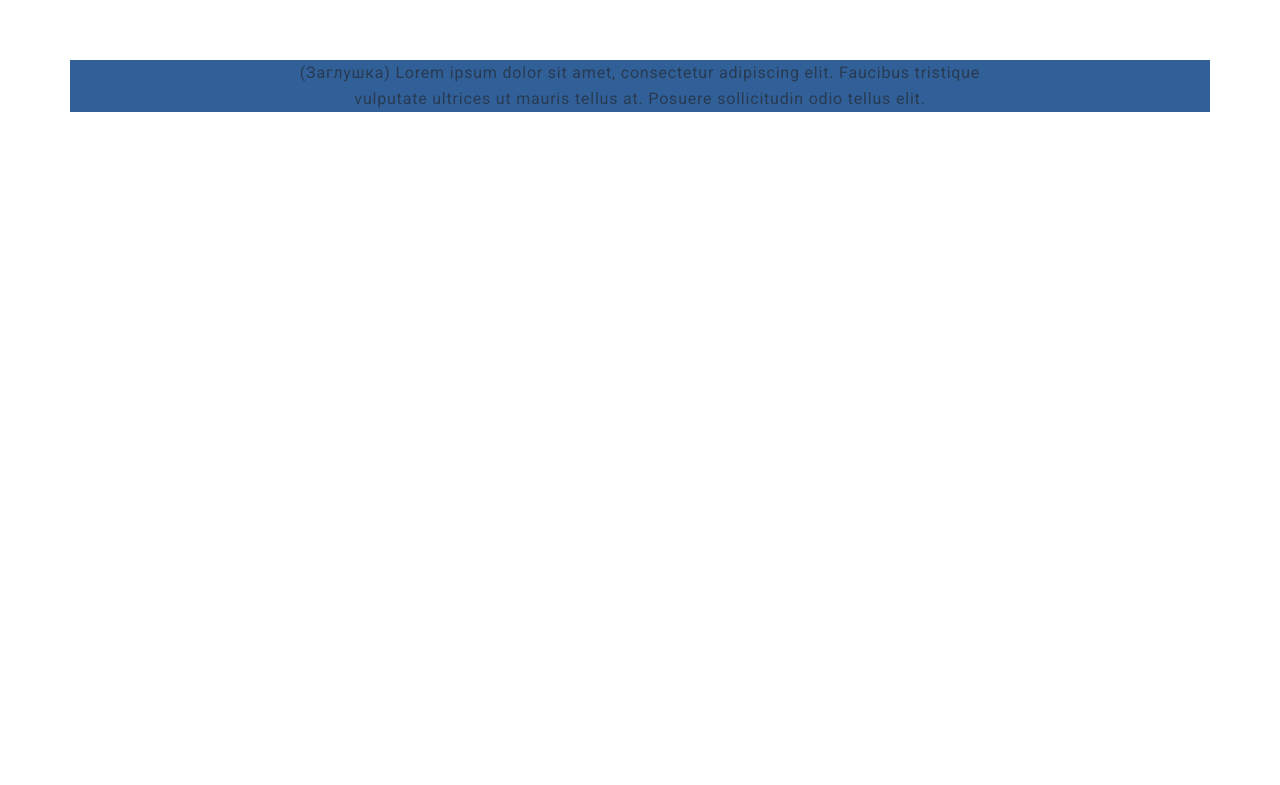
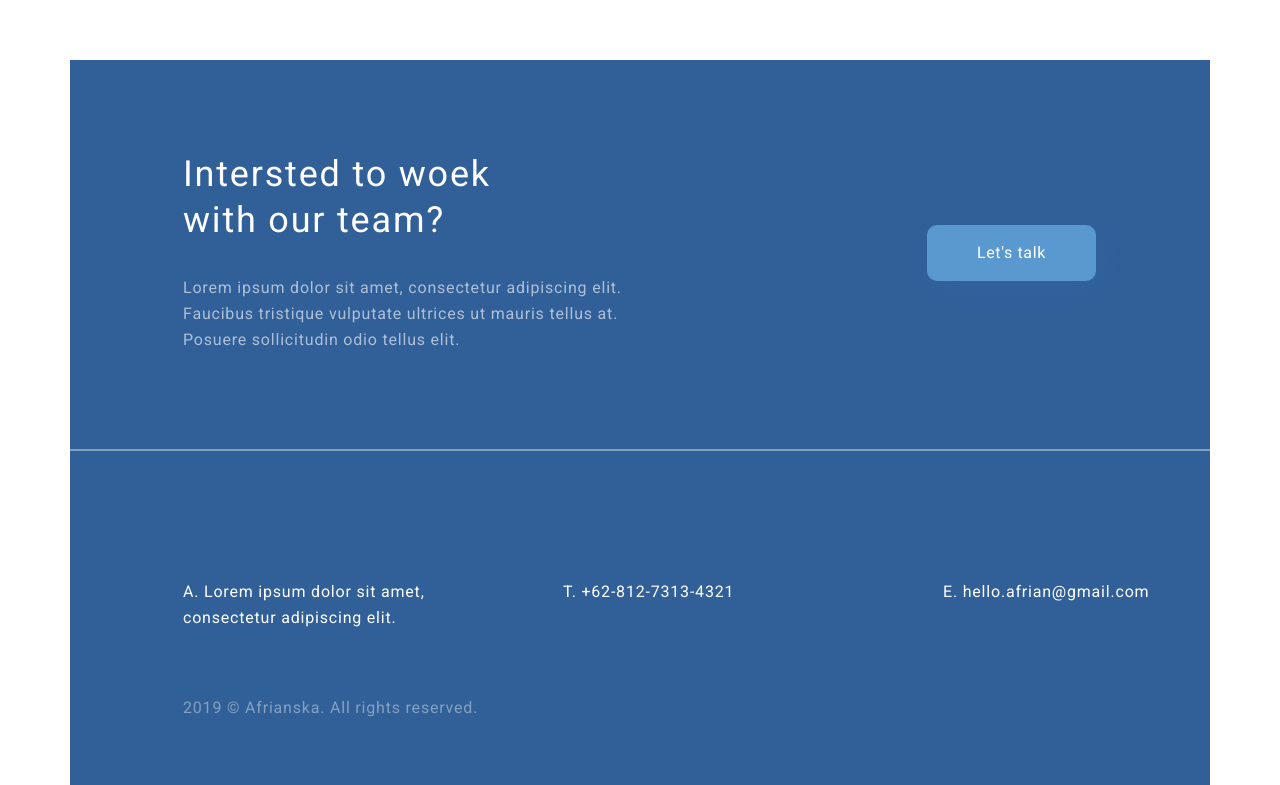
Before and after one commit to aleksei-kornev/html-css-site-layout, a plain HTML site: page index.html in a window 1280 px wide. Shown: the part 2662-3447 px from the top of the page. Before the commit the page ends 2806 px from the top, so only its background shows below. Drawn offline with Linux system fonts and the light colour scheme.

Commit message:
Homework for lesson 7.

```diff
--- a/index.html
+++ b/index.html
@@ -101,10 +101,29 @@
                 </div>
             </div>
         </div>
+
         <div class = "footer">
-                <p class="text color_main text_block_center">
-                    (Заглушка) Lorem ipsum dolor sit amet, consectetur adipiscing elit. Faucibus tristique vulputate ultrices ut mauris tellus at. Posuere sollicitudin odio tellus elit.
-                </p>
+            <div class="footer_container">
+                <div class = "footer_left">
+                    <h2 class = "footer_header">Intersted to woek with our team?</h2>
+                     <p class="footer_text">
+                        Lorem ipsum dolor sit amet, consectetur adipiscing elit. Faucibus tristique vulputate ultrices ut mauris tellus at. Posuere sollicitudin odio tellus elit.
+                    </p>
+                </div>
+                <div class = "footer_right">
+                    <a href="#" class="button button_footer">Let's talk</a>
+                </div>
+            </div>
+
+            <hr class="footer_hr">
+            <div class="footer_container">
+                <div class = "footer_contacts">A. Lorem ipsum dolor sit amet, consectetur adipiscing elit.</div>
+                <div class = "footer_contacts">T. +62-812-7313-4321</div>
+                <div class = "footer_contacts">E. hello.afrian@gmail.com</div>
+            </div>
+            <p class="copyright">
+                    2019 © Afrianska. All rights reserved.
+            </p>
         </div>
     </div>
 </body>
--- a/style.css
+++ b/style.css
@@ -77,6 +77,10 @@ a {
     display: inline-block;
 }
 
+.button:hover {
+    background-color: #316099;
+}
+
 .heading {
     font-weight: 300;
     font-size: 36px;
@@ -111,6 +115,8 @@ a {
     display: flex;
     flex-direction: column;
 }
+
+
 
 .product__link {
     font-size: 14px;
@@ -169,6 +175,27 @@ a {
     height: 417px;
     background: linear-gradient(316.94deg, rgba(66, 165, 245, 0.4) -1.71%, rgba(21, 101, 192, 0.6) 74.54%);
     border-radius: 10px;
+}
+
+@media (max-width: 1200px){
+    .product-box {
+        margin-top: 64px;
+        display: flex;
+        flex-direction: column;
+        flex-basis: 448px;
+    }
+
+    .product {
+        margin: 16px auto;
+    }
+
+    .proj_big {
+        width: 705px;
+
+    }
+    .proj_small {
+        width: 336px;
+    }
 
 }
 
@@ -206,4 +233,88 @@ a {
     margin-top: 112px;
     width: 100%;
     background: #316099;
+
 }
+
+.footer_container {
+    display: flex;
+    justify-content: flex-start;
+}
+
+.footer_hr {
+    opacity: 0.4;
+    border: 1px solid #FFFFFF;
+    margin-bottom: 64px;
+}
+
+.footer_header {
+    width: 340px;
+    font-family: Roboto;
+    font-style: normal;
+    font-weight: normal;
+    font-size: 36px;
+    line-height: 46px;
+    letter-spacing: 0.05em;
+    color: #FFFFFF;
+    margin-left: 113px;
+    margin-top: 91px;
+}
+
+.footer_left {
+    width: 683px;
+}
+
+.footer_right {
+    width: 683px;
+    text-align: right;
+}
+
+.footer_text {
+    font-family: Roboto;
+    font-style: normal;
+    font-weight: normal;
+    font-size: 16px;
+    line-height: 26px;
+    letter-spacing: 0.05em;
+    color: #FFFFFF;
+    opacity: 0.6;
+    margin-top: 32px;
+    margin-left: 113px;
+    margin-bottom: 96px;
+    width: 495px;
+}
+
+.button_footer {
+    margin-top: 165px;
+    margin-right: 114px;
+
+}
+
+.footer_contacts {
+
+    margin-top: 64px;
+    margin-left: 113px;
+    width: 360px;
+
+    font-family: Roboto;
+    font-style: normal;
+    font-weight: normal;
+    font-size: 16px;
+    line-height: 26px;
+    letter-spacing: 0.05em;
+    color: #FFFFFF;
+}
+
+.copyright {
+    margin-left: 113px;
+    margin-top: 64px;
+    padding-bottom: 64px;
+    font-family: Roboto;
+    font-style: normal;
+    font-weight: normal;
+    font-size: 16px;
+    line-height: 26px;
+    letter-spacing: 0.05em;
+    color: #FFFFFF;
+    opacity: 0.4;
+}
```
